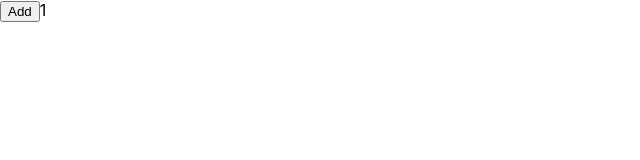
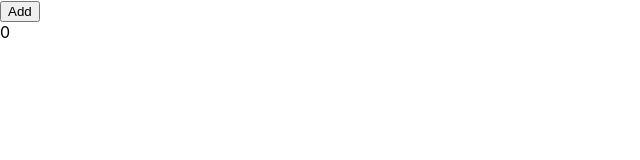
Before and after one commit to WeiJinjzH/train-ticket, a React (Create React App) app: page / in a window 1280 px wide. Shown: the top 160 px of the page, without its empty margins (0-640 px from the left). Built offline with nearby package versions, Linux system fonts and the light colour scheme.

Commit message:
memo的使用

```diff
--- a/src/App.jsx
+++ b/src/App.jsx
@@ -1,25 +1,33 @@
-import React, { PureComponent } from 'react';
+import React, { PureComponent, memo } from 'react';
 import './App.css';
 
-class Foo extends PureComponent {
-  render() {
+const Foo = memo(function Foo(props) {
     console.log('Foo render')
-    return 1
-  }
-}
+return <div>{props.person.age}</div>
+})
 
 class App extends React.Component {
   constructor(props) {
     super(props)
     this.state = {
       count: 0,
+      person: {
+        age: 0,
+      },
     }
   }
+  callback = () => {
+
+  }
   render() {
+    const { person } = this.state
     return (
       <div>
-        <button type="button" onClick={() => this.setState({ count: this.state.count + 1 })}>Add</button>
-        <Foo name="mike" />
+        <button type="button" onClick={() => {
+          person.age ++
+          this.setState({ person })
+        }}>Add</button>
+        <Foo name="mike" person={person} cb={this.callback} />
       </div>
     )
   }
```
